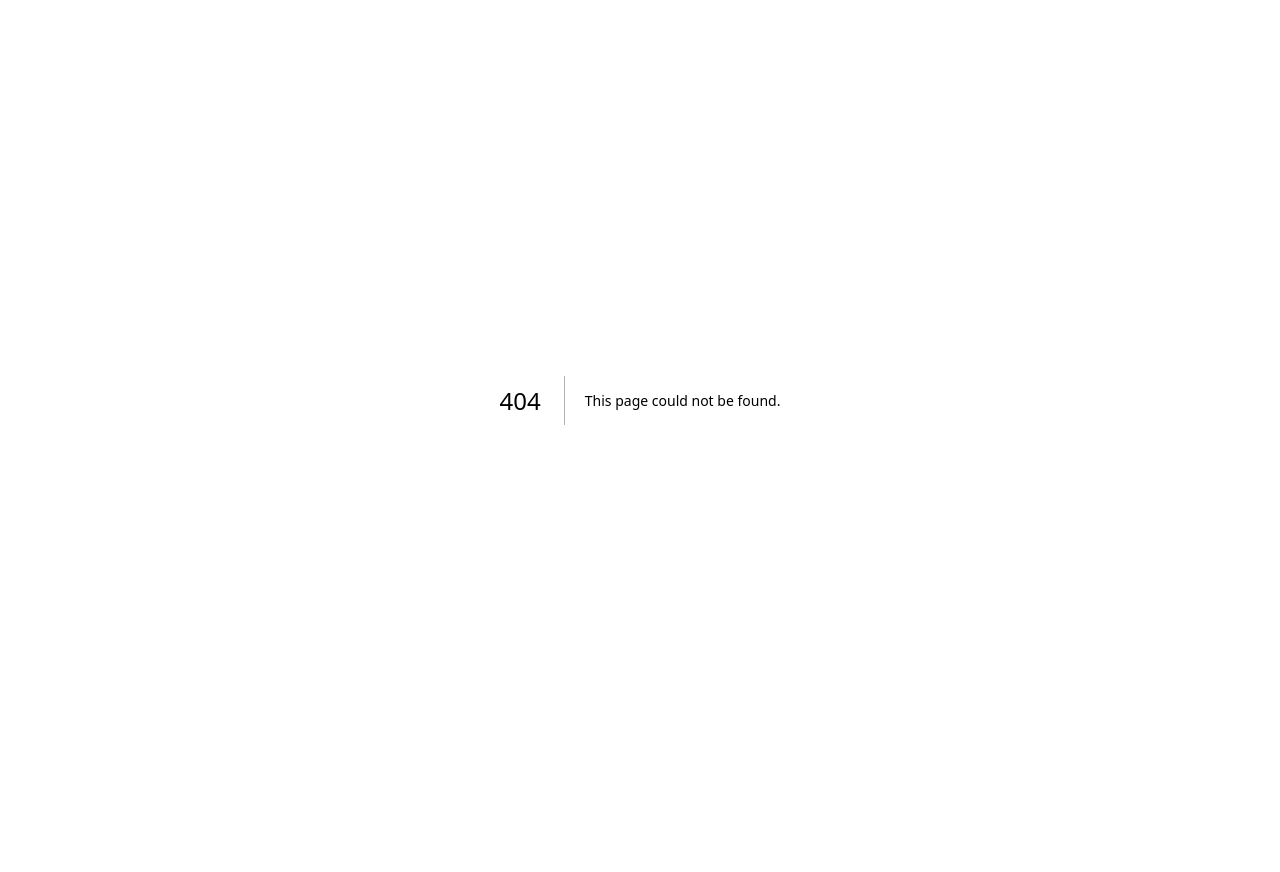
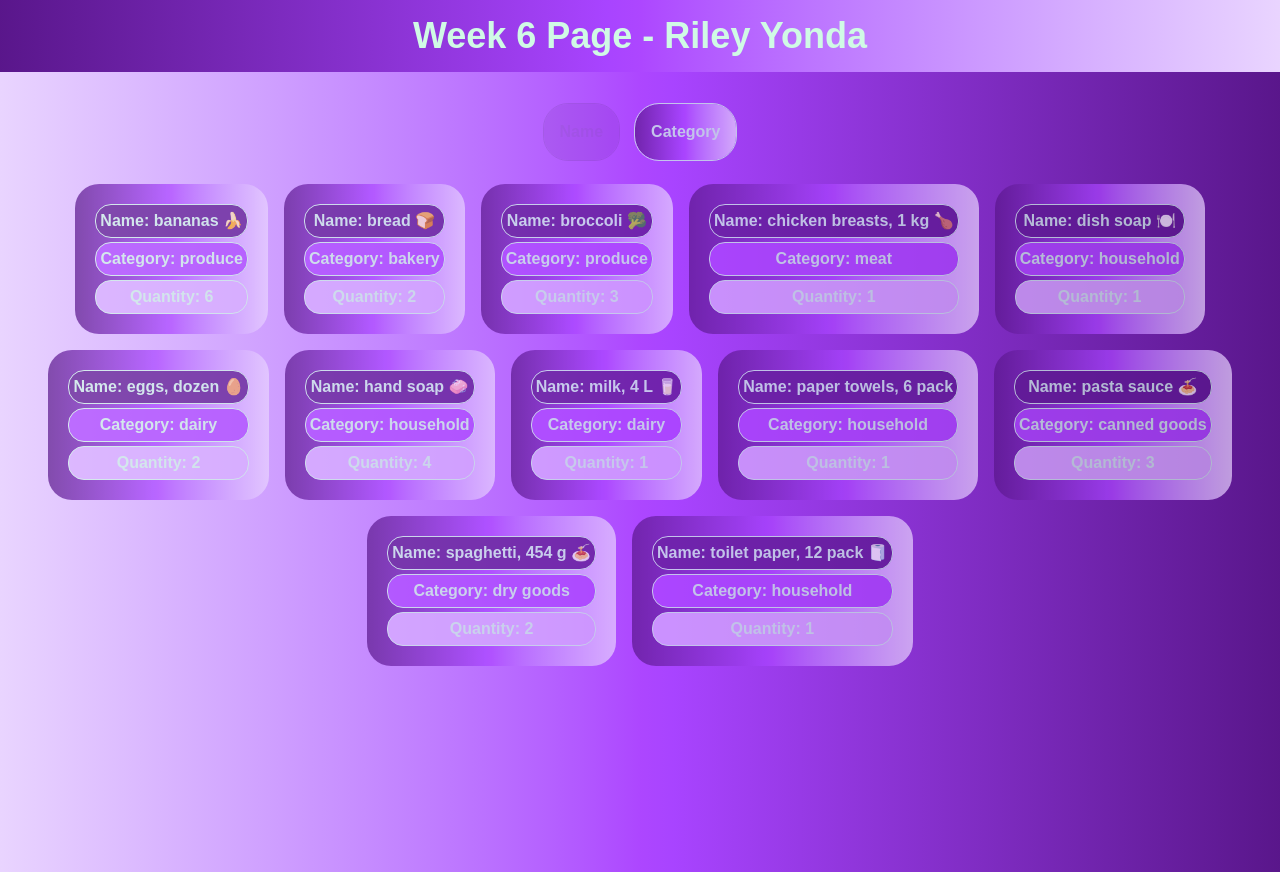
Before and after one commit to rylo66/cprg306-assignments, a Next.js app: page /week-6 in a window 1280 px wide. Before the commit this address had no page. Before the commit the page ends 800 px from the top, so only its background shows below. Built offline with nearby package versions, Linux system fonts and the light colour scheme.

Commit message:
week-6 assignment

```diff
--- a/app/page.js
+++ b/app/page.js
@@ -7,9 +7,9 @@ import {styles} from "react"
 
 export default function Home(){
 
-  let pageStyles ="min-h-screen flex flex-col items-center justify-center bg-gradient-to-r from-red-50 via-pink-400 to-blue-900 text-center rounded-3xl" ;
-  let buttonStyles= "bg-gradient-to-r from-red-900 via-purple-400 to-red-900 p-2 m-1 font-bold hover:from-red-300 hover:via-red-600 hover:to-red-950 rounded-3xl p-8 opacity-60 outline-2 drop-shadow-lg";
-  let titleStyle= "font-bold text-4xl mb-8 drop-shadow-lg";
+  let pageStyles ="min-h-screen flex flex-col items-center justify-center bg-gradient-to-r from-red-50 via-pink-400 to-blue-900 text-center";
+  let buttonStyles= "bg-gradient-to-r from-red-900 via-purple-400 to-red-900 p-2 m-1 font-bold hover:from-red-300 hover:via-red-600 hover:to-red-950 rounded-3xl p-5 m-2 opacity-60 outline-2 drop-shadow-lg";
+  let titleStyle= "font-bold text-4xl mb-8 p-4 drop-shadow-lg";
   let rowStyles = "flex flex-row justify-center";
 
   const weeks = [
--- /dev/null
+++ b/app/week-6/item-list.js
@@ -0,0 +1,57 @@
+import { useState } from "react";
+import ItemConstruct from "./item.js";
+import itemNameCategory from "./items.json";
+
+
+export default function ItemList(){
+
+    let buttonStylesName="bg-gradient-to-r from-purple-900 via-purple-500 to-purple-200 text-emerald-100 m-2 p-4 outline-1  hover:from-red-300 hover:via-red-600 hover:to-red-950 cursor-pointer rounded-3xl opacity-70";
+    let buttonStylesCategory="bg-gradient-to-r from-purple-900 via-purple-500 to-purple-200 text-emerald-100 m-2 p-4 outline-1  hover:from-red-300 hover:via-red-600 hover:to-red-950 cursor-pointer rounded-3xl opacity-70";
+
+    let filter = itemNameCategory.map((item) => ( {item} ) );
+
+    let [sortBy, setSortBy] = useState("name");
+
+    const handleNameChange = (event) => setSortBy(event.target.value);
+    const handleCategoryChange = (event) => setSortBy(event.target.value);
+
+    filter.sort((a, b) => {
+        if (sortBy === "name") {
+            buttonStylesName="bg-purple-900 m-2 p-4 outline-1 rounded-3xl opacity-10";
+            if (a.item.name < b.item.name){return -1};
+            if (a.item.name > b.item.name){return 1};
+            return 0;
+
+        }
+
+        if (sortBy === "category") {
+            buttonStylesCategory="bg-purple-900 m-2 p-4 outline-1 rounded-3xl opacity-10";
+            if (a.item.category < b.item.category){return -1};
+            if (a.item.category > b.item.category){return 1};
+            return 0;
+        }
+        });
+
+    return(
+        <main className="min-h-screen bg-gradient-to-r from-purple-200 via-purple-500 to-purple-900 p-4 font-extrabold flex flex-col">
+
+            <div className="flex flex-row p-2 justify-center font-bold">
+
+            <button className={buttonStylesName} type="button" onClick={() => setSortBy("name")} value={sortBy}>Name</button>
+
+            <button className={buttonStylesCategory} type="button" onClick={() => setSortBy("category")} value={sortBy}>Category</button>
+            </div>
+
+            <div className="items-center flex flex-row flex-wrap justify-center">
+            {filter.map(({item}) => (
+                <ItemConstruct
+                    key={item.id}
+                    name={item.name}
+                    quantity={item.quantity}
+                    category={item.category}
+                />
+            ))}
+            </div>
+        </main>
+    );
+}
--- /dev/null
+++ b/app/week-6/item.js
@@ -0,0 +1,14 @@
+
+
+export default function ItemConstruct({name, quantity, category}){
+
+    return(
+        <main>
+            <div className=" text-emerald-100 m-2 p-4 rounded-3xl bg-gradient-to-r from-purple-900 via-purple-500 to-purple-200 opacity-70 text-center">
+            <p className="border-1 bg-purple-900 p-1 m-1 rounded-2xl">Name: {name}</p>
+            <p className="border-1 bg-purple-500 p-1 m-1 rounded-2xl">Category: {category}</p>
+            <p className="border-1 bg-purple-300 p-1 m-1 rounded-2xl">Quantity: {quantity}</p>
+            </div>
+        </main>
+    );
+}
--- /dev/null
+++ b/app/week-6/items.json
@@ -0,0 +1,38 @@
+[
+  {
+    "id": "1h2GJKH12gkHG31h1H","name": "milk, 4 L 🥛","quantity": 1,"category": "dairy"
+  },
+  {
+    "id": "2KJH3k2j3H1k2J3K1H","name": "bread 🍞","quantity": 2,"category": "bakery"
+  },
+  {
+    "id": "3h2KJH3k2j3H1k2J3","name": "eggs, dozen 🥚","quantity": 2,"category": "dairy"
+  },
+  {
+    "id": "4k2J3K1H2GJKH12gk","name": "bananas 🍌","quantity": 6,"category": "produce"
+  },
+  {
+    "id": "5H1h1H2KJH3k2j3H","name": "broccoli 🥦","quantity": 3,"category": "produce"
+  },
+  {
+    "id": "6H1k2J3K1H2GJKH1","name": "chicken breasts, 1 kg 🍗","quantity": 1,"category": "meat"
+  },
+  {
+    "id": "7gkHG31h1H2KJH3k","name": "pasta sauce 🍝","quantity": 3,"category": "canned goods"
+  },
+  {
+    "id": "8j3H1k2J3K1H2GJK","name": "spaghetti, 454 g 🍝","quantity": 2,"category": "dry goods"
+  },
+  {
+    "id": "9H12gkHG31h1H2KJ","name": "toilet paper, 12 pack 🧻","quantity": 1,"category": "household"
+  },
+  {
+    "id": "10H3k2j3H1k2J3K1","name": "paper towels, 6 pack","quantity": 1,"category": "household"
+  },
+  {
+    "id": "11k2J3K1H2GJKH12","name": "dish soap 🍽️","quantity": 1,"category": "household"
+  },
+  {
+    "id": "12GJKH12gkHG31h1","name": "hand soap 🧼","quantity": 4,"category": "household"
+  }
+]
--- /dev/null
+++ b/app/week-6/page.js
@@ -0,0 +1,13 @@
+"use client"
+import ItemList from "./item-list"
+
+export default function Main(){
+
+    return(
+        <main>
+            <h1 className="bg-gradient-to-r from-purple-900 via-purple-500 to-purple-200 p-4 text-4xl justify-center flex text-center text-emerald-100 font-extrabold">Week 6 Page - Riley Yonda</h1>
+            <ItemList/>
+
+        </main>
+    )
+}
```
